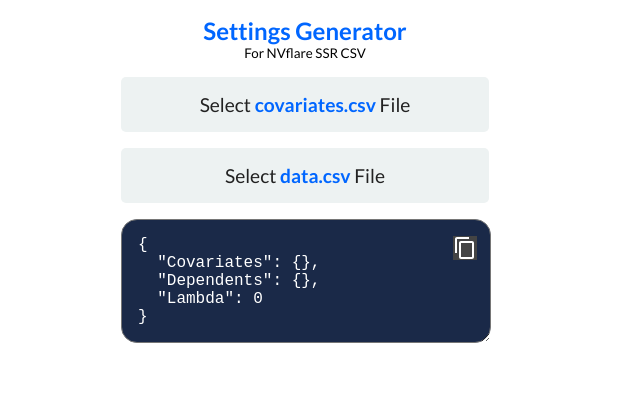
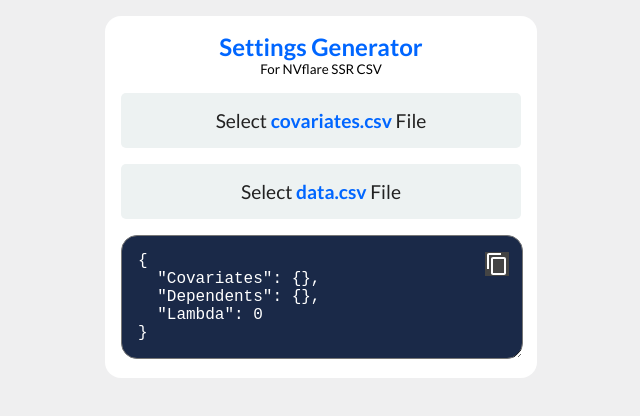
Before and after one commit to trendscenter/nvflare-ssr-csv-helper, a React (Create React App) app: page / in a window 1280 px wide. Shown: the top 416 px of the page, without its empty margins (335-975 px from the left). Built offline with nearby package versions, Linux system fonts and the light colour scheme.

Commit message:
Adjusting styling a bit. Re-build

```diff
--- a/src/App.css
+++ b/src/App.css
@@ -2,7 +2,8 @@
 
 body {
   font-family: "Lato", sans-serif;
-  margin: 0;
+  background: #EFEFF0;
+  margin: 1rem 0;
 }
 
 .App {
@@ -26,7 +27,8 @@
 .container {
   display: flex;
   flex-direction: column;
-  margin: 0 auto;
+  width: 400px;
+  margin: 2% auto;
   border-radius: 1rem;
   padding: 1rem;
   background: white;
```
Also changed, not shown: 6 other files (tests, documents, lock files or other folders).
